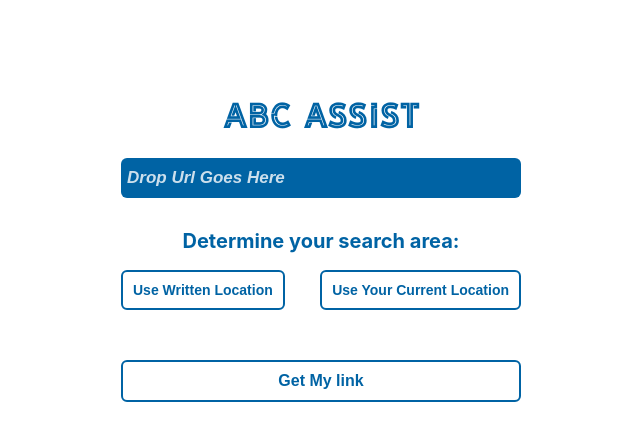
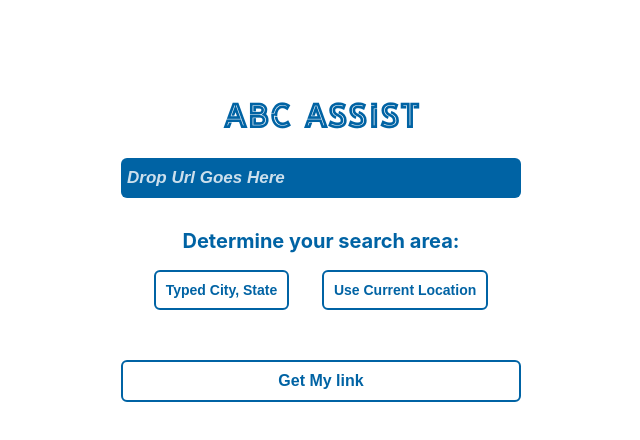
Before and after one commit to LoganLeopold/abc-scrape, a React (Create React App) app: page / in a window 1280 px wide. Shown: the top 440 px of the page, without its empty margins (319-959 px from the left). Built offline with nearby package versions, Linux system fonts and the light colour scheme.

Commit message:
Added to geo vs typed flows

```diff
--- a/src/App.css
+++ b/src/App.css
@@ -154,7 +154,7 @@ input[type="submit"]:hover {
 
 .location_method {
   display: flex;
-  justify-content: space-between;
+  justify-content: space-evenly;
 
   & button {
     width: auto;
--- a/src/App.js
+++ b/src/App.js
@@ -16,6 +16,7 @@ function App() {
     console.log(data.coords)
     const { latitude, longitude } = data.coords
     setSubmitDisabled(false)
+    if (currentLocation) { setCurrentLocation('') }
   }
 
   const geoLocateError = (error) => {
@@ -25,6 +26,7 @@ function App() {
 
   const onCurrentLocationChange = (e) => {
     setCurrentLocation(e.target.value)
+    if (currentCoords) { setCurrentCoords({lat: 0, lng: 0}) }
   }
 
   const onGeoLocation = (e) => {
@@ -45,6 +47,7 @@ function App() {
     } else if (currentLocation.length > 0) {
       payload['currentLocation'] = currentLocation
     } else {
+      setLocationMethod('init')
       return
     }
 
@@ -76,12 +79,13 @@ function App() {
       <div className='input_group'>
         <input className="form_input" type="text" name="drop_url" placeholder='Drop Url Goes Here' onChange={onUrlInputChange}/>
       </div>
+
       {locationMethod === "init" &&
         <>
           <h2>Determine your search area:</h2>
           <div className='location_method'>
-            <button onClick={() => setLocationMethod('written')}>Use Written Location</button>
-            <button onClick={() => setLocationMethod('geolocation')}>Use Your Current Location</button>
+            <button onClick={() => setLocationMethod('written')}>Typed City, State</button>
+            <button onClick={() => setLocationMethod('geolocation')}>Use Current Location</button>
           </div>
         </>
       }
@@ -100,6 +104,7 @@ function App() {
           <button onClick={() => setLocationMethod('init')} className='back'>{'< Pick a different method'}</button>
         </>
       }
+
       <div className="submission">
         <input type="submit" value="Get My link" onClick={processLocations} disabled={submitDisabled}/>
         {
```
